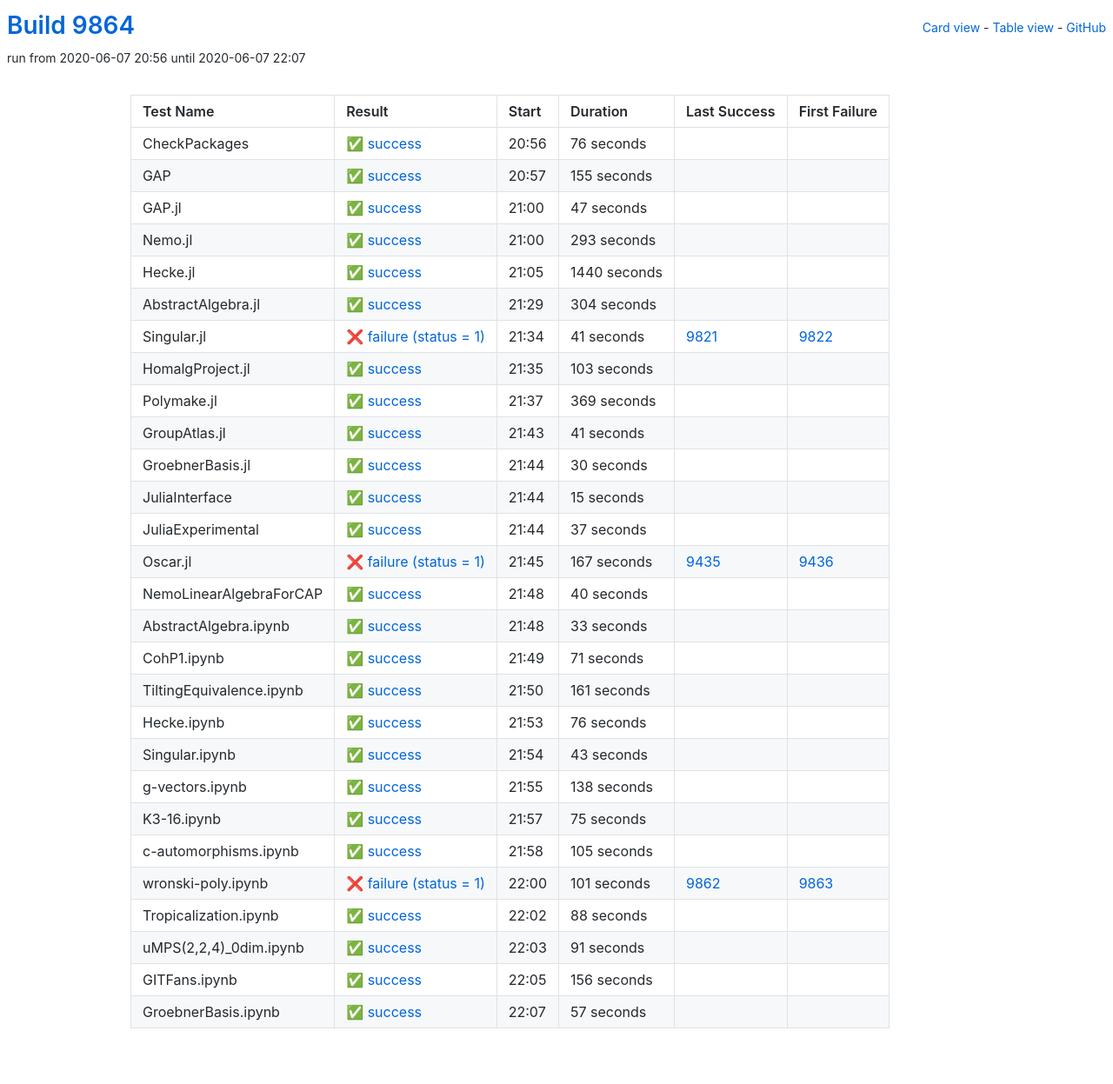
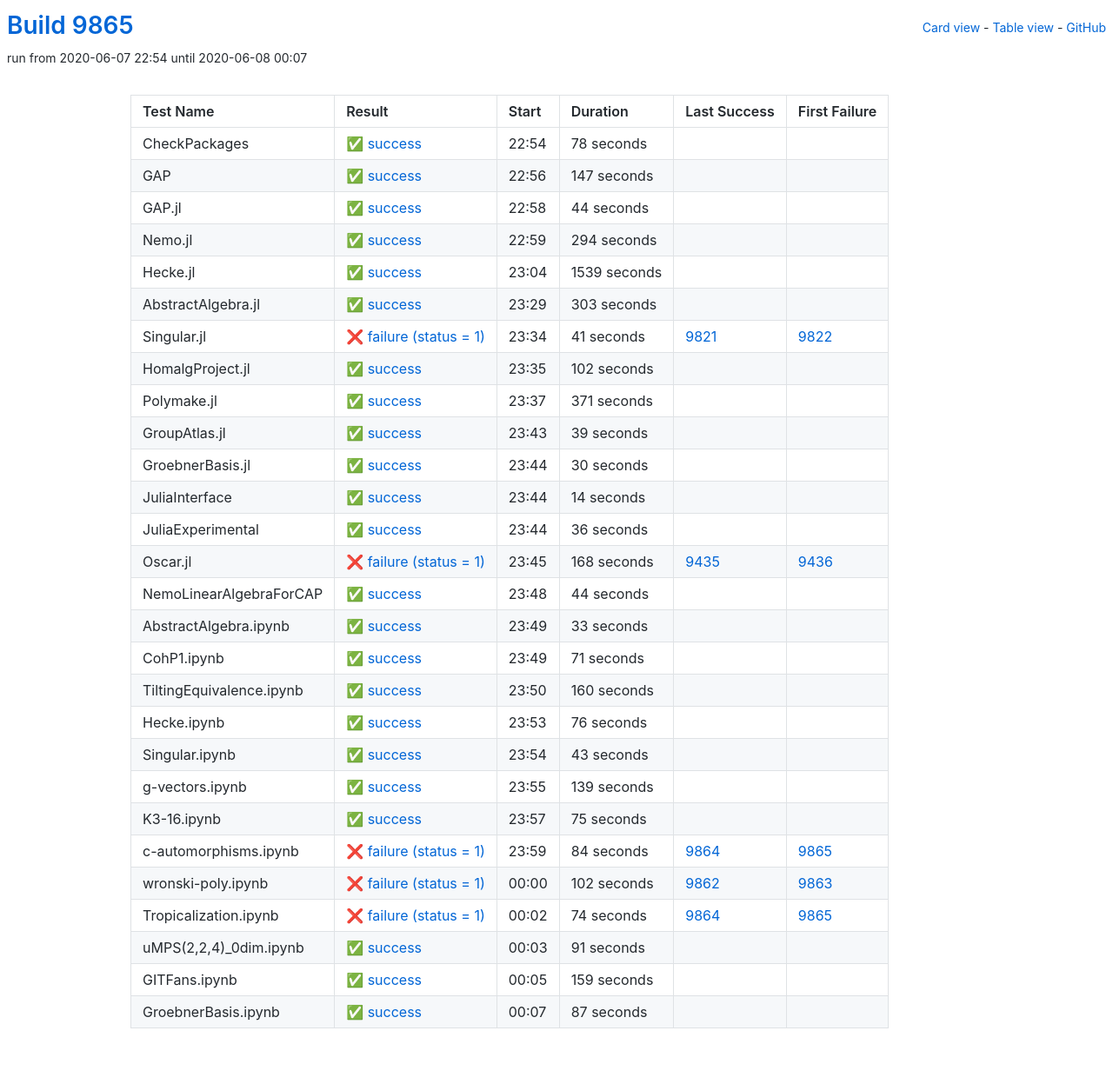
Before and after one commit to oscar-system/oscar-ci-status, a Jekyll site: the page built from table.html, in a window 1280 px wide. Shown: the whole page at 87% size. Built offline with Jekyll 4.4.1, drawn with Linux system fonts in a browser that asks for light colours.

Commit message:
Build 9865

```diff
--- a/_data/ci.yml
+++ b/_data/ci.yml
@@ -1,77 +1,77 @@
-build: 9864
-build_url: https://oscarci.mathematik.uni-kl.de/job/oscar/9864/
+build: 9865
+build_url: https://oscarci.mathematik.uni-kl.de/job/oscar/9865/
 job: oscar
 tests:
-- duration: 76
+- duration: 78
   exitcode: 0
   first_failure: false
   first_failure_url: null
   id: checkpackages
   last_success: false
   last_success_url: null
-  log: https://oscarci.mathematik.uni-kl.de/job/oscar/9864/artifact/logs/build-9864/CheckPackages.log
+  log: https://oscarci.mathematik.uni-kl.de/job/oscar/9865/artifact/logs/build-9865/CheckPackages.log
   name: CheckPackages
-  start: 2020-06-07 20:56
+  start: 2020-06-07 22:54
   status: success
   success: true
-- duration: 155
+- duration: 147
   exitcode: 0
   first_failure: false
   first_failure_url: null
   id: gap
   last_success: false
   last_success_url: null
-  log: https://oscarci.mathematik.uni-kl.de/job/oscar/9864/artifact/logs/build-9864/GAP.log
+  log: https://oscarci.mathematik.uni-kl.de/job/oscar/9865/artifact/logs/build-9865/GAP.log
   name: GAP
-  start: 2020-06-07 20:57
+  start: 2020-06-07 22:56
   status: success
   success: true
-- duration: 47
+- duration: 44
   exitcode: 0
   first_failure: false
   first_failure_url: null
   id: gap-jl
   last_success: false
   last_success_url: null
-  log: https://oscarci.mathematik.uni-kl.de/job/oscar/9864/artifact/logs/build-9864/GAP.jl.log
+  log: https://oscarci.mathematik.uni-kl.de/job/oscar/9865/artifact/logs/build-9865/GAP.jl.log
   name: GAP.jl
-  start: 2020-06-07 21:00
+  start: 2020-06-07 22:58
   status: success
   success: true
-- duration: 293
+- duration: 294
   exitcode: 0
   first_failure: false
   first_failure_url: null
   id: nemo-jl
   last_success: false
   last_success_url: null
-  log: https://oscarci.mathematik.uni-kl.de/job/oscar/9864/artifact/logs/build-9864/Nemo.jl.log
+  log: https://oscarci.mathematik.uni-kl.de/job/oscar/9865/artifact/logs/build-9865/Nemo.jl.log
   name: Nemo.jl
-  start: 2020-06-07 21:00
+  start: 2020-06-07 22:59
   status: success
   success: true
-- duration: 1440
+- duration: 1539
   exitcode: 0
   first_failure: false
   first_failure_url: null
   id: hecke-jl
   last_success: false
   last_success_url: null
-  log: https://oscarci.mathematik.uni-kl.de/job/oscar/9864/artifact/logs/build-9864/Hecke.jl.log
+  log: https://oscarci.mathematik.uni-kl.de/job/oscar/9865/artifact/logs/build-9865/Hecke.jl.log
   name: Hecke.jl
-  start: 2020-06-07 21:05
+  start: 2020-06-07 23:04
   status: success
   success: true
-- duration: 304
+- duration: 303
   exitcode: 0
   first_failure: false
   first_failure_url: null
   id: abstractalgebra-jl
   last_success: false
   last_success_url: null
-  log: https://oscarci.mathematik.uni-kl.de/job/oscar/9864/artifact/logs/build-9864/AbstractAlgebra.jl.log
+  log: https://oscarci.mathematik.uni-kl.de/job/oscar/9865/artifact/logs/build-9865/AbstractAlgebra.jl.log
   name: AbstractAlgebra.jl
-  start: 2020-06-07 21:29
+  start: 2020-06-07 23:29
   status: success
   success: true
 - duration: 41
@@ -81,45 +81,45 @@
   id: singular-jl
   last_success: 9821
   last_success_url: https://oscarci.mathematik.uni-kl.de/job/oscar/9821/
-  log: https://oscarci.mathematik.uni-kl.de/job/oscar/9864/artifact/logs/build-9864/Singular.jl.log
+  log: https://oscarci.mathematik.uni-kl.de/job/oscar/9865/artifact/logs/build-9865/Singular.jl.log
   name: Singular.jl
-  start: 2020-06-07 21:34
+  start: 2020-06-07 23:34
   status: failure
   success: false
-- duration: 103
+- duration: 102
   exitcode: 0
   first_failure: false
   first_failure_url: null
   id: homalgproject-jl
   last_success: false
   last_success_url: null
-  log: https://oscarci.mathematik.uni-kl.de/job/oscar/9864/artifact/logs/build-9864/HomalgProject.jl.log
+  log: https://oscarci.mathematik.uni-kl.de/job/oscar/9865/artifact/logs/build-9865/HomalgProject.jl.log
   name: HomalgProject.jl
-  start: 2020-06-07 21:35
+  start: 2020-06-07 23:35
   status: success
   success: true
-- duration: 369
+- duration: 371
   exitcode: 0
   first_failure: false
   first_failure_url: null
   id: polymake-jl
   last_success: false
   last_success_url: null
-  log: https://oscarci.mathematik.uni-kl.de/job/oscar/9864/artifact/logs/build-9864/Polymake.jl.log
+  log: https://oscarci.mathematik.uni-kl.de/job/oscar/9865/artifact/logs/build-9865/Polymake.jl.log
   name: Polymake.jl
-  start: 2020-06-07 21:37
+  start: 2020-06-07 23:37
   status: success
   success: true
-- duration: 41
+- duration: 39
   exitcode: 0
   first_failure: false
   first_failure_url: null
   id: groupatlas-jl
   last_success: false
   last_success_url: null
-  log: https://oscarci.mathematik.uni-kl.de/job/oscar/9864/artifact/logs/build-9864/GroupAtlas.jl.log
+  log: https://oscarci.mathematik.uni-kl.de/job/oscar/9865/artifact/logs/build-9865/GroupAtlas.jl.log
   name: GroupAtlas.jl
-  start: 2020-06-07 21:43
+  start: 2020-06-07 23:43
   status: success
   success: true
 - duration: 30
@@ -129,57 +129,57 @@
   id: groebnerbasis-jl
   last_success: false
   last_success_url: null
-  log: https://oscarci.mathematik.uni-kl.de/job/oscar/9864/artifact/logs/build-9864/GroebnerBasis.jl.log
+  log: https://oscarci.mathematik.uni-kl.de/job/oscar/9865/artifact/logs/build-9865/GroebnerBasis.jl.log
   name: GroebnerBasis.jl
-  start: 2020-06-07 21:44
+  start: 2020-06-07 23:44
   status: success
   success: true
-- duration: 15
+- duration: 14
   exitcode: 0
   first_failure: false
   first_failure_url: null
   id: juliainterface
   last_success: false
   last_success_url: null
-  log: https://oscarci.mathematik.uni-kl.de/job/oscar/9864/artifact/logs/build-9864/JuliaInterface.log
+  log: https://oscarci.mathematik.uni-kl.de/job/oscar/9865/artifact/logs/build-9865/JuliaInterface.log
   name: JuliaInterface
-  start: 2020-06-07 21:44
+  start: 2020-06-07 23:44
   status: success
   success: true
-- duration: 37
+- duration: 36
   exitcode: 0
   first_failure: false
   first_failure_url: null
   id: juliaexperimental
   last_success: false
   last_success_url: null
-  log: https://oscarci.mathematik.uni-kl.de/job/oscar/9864/artifact/logs/build-9864/JuliaExperimental.log
+  log: https://oscarci.mathematik.uni-kl.de/job/oscar/9865/artifact/logs/build-9865/JuliaExperimental.log
   name: JuliaExperimental
-  start: 2020-06-07 21:44
+  start: 2020-06-07 23:44
   status: success
   success: true
-- duration: 167
+- duration: 168
   exitcode: 1
   first_failure: 9436
   first_failure_url: https://oscarci.mathematik.uni-kl.de/job/oscar/9436/
   id: oscar-jl
   last_success: 9435
   last_success_url: https://oscarci.mathematik.uni-kl.de/job/oscar/9435/
-  log: https://oscarci.mathematik.uni-kl.de/job/oscar/9864/artifact/logs/build-9864/Oscar.jl.log
+  log: https://oscarci.mathematik.uni-kl.de/job/oscar/9865/artifact/logs/build-9865/Oscar.jl.log
   name: Oscar.jl
-  start: 2020-06-07 21:45
+  start: 2020-06-07 23:45
   status: failure
   success: false
-- duration: 40
+- duration: 44
   exitcode: 0
   first_failure: false
   first_failure_url: null
   id: nemolinearalgebraforcap
   last_success: false
   last_success_url: null
-  log: https://oscarci.mathematik.uni-kl.de/job/oscar/9864/artifact/logs/build-9864/NemoLinearAlgebraForCAP.log
+  log: https://oscarci.mathematik.uni-kl.de/job/oscar/9865/artifact/logs/build-9865/NemoLinearAlgebraForCAP.log
   name: NemoLinearAlgebraForCAP
-  start: 2020-06-07 21:48
+  start: 2020-06-07 23:48
   status: success
   success: true
 - duration: 33
@@ -189,9 +189,9 @@
   id: abstractalgebra-ipynb
   last_success: false
   last_success_url: null
-  log: https://oscarci.mathematik.uni-kl.de/job/oscar/9864/artifact/logs/build-9864/AbstractAlgebra.ipynb.log
+  log: https://oscarci.mathematik.uni-kl.de/job/oscar/9865/artifact/logs/build-9865/AbstractAlgebra.ipynb.log
   name: AbstractAlgebra.ipynb
-  start: 2020-06-07 21:48
+  start: 2020-06-07 23:49
   status: success
   success: true
 - duration: 71
@@ -201,21 +201,21 @@
   id: cohp1-ipynb
   last_success: false
   last_success_url: null
-  log: https://oscarci.mathematik.uni-kl.de/job/oscar/9864/artifact/logs/build-9864/CohP1.ipynb.log
+  log: https://oscarci.mathematik.uni-kl.de/job/oscar/9865/artifact/logs/build-9865/CohP1.ipynb.log
   name: CohP1.ipynb
-  start: 2020-06-07 21:49
+  start: 2020-06-07 23:49
   status: success
   success: true
-- duration: 161
+- duration: 160
   exitcode: 0
   first_failure: false
   first_failure_url: null
   id: tiltingequivalence-ipynb
   last_success: false
   last_success_url: null
-  log: https://oscarci.mathematik.uni-kl.de/job/oscar/9864/artifact/logs/build-9864/TiltingEquivalence.ipynb.log
+  log: https://oscarci.mathematik.uni-kl.de/job/oscar/9865/artifact/logs/build-9865/TiltingEquivalence.ipynb.log
   name: TiltingEquivalence.ipynb
-  start: 2020-06-07 21:50
+  start: 2020-06-07 23:50
   status: success
   success: true
 - duration: 76
@@ -225,9 +225,9 @@
   id: hecke-ipynb
   last_success: false
   last_success_url: null
-  log: https://oscarci.mathematik.uni-kl.de/job/oscar/9864/artifact/logs/build-9864/Hecke.ipynb.log
+  log: https://oscarci.mathematik.uni-kl.de/job/oscar/9865/artifact/logs/build-9865/Hecke.ipynb.log
   name: Hecke.ipynb
-  start: 2020-06-07 21:53
+  start: 2020-06-07 23:53
   status: success
   success: true
 - duration: 43
@@ -237,21 +237,21 @@
   id: singular-ipynb
   last_success: false
   last_success_url: null
-  log: https://oscarci.mathematik.uni-kl.de/job/oscar/9864/artifact/logs/build-9864/Singular.ipynb.log
+  log: https://oscarci.mathematik.uni-kl.de/job/oscar/9865/artifact/logs/build-9865/Singular.ipynb.log
   name: Singular.ipynb
-  start: 2020-06-07 21:54
+  start: 2020-06-07 23:54
   status: success
   success: true
-- duration: 138
+- duration: 139
   exitcode: 0
   first_failure: false
   first_failure_url: null
   id: g-vectors-ipynb
   last_success: false
   last_success_url: null
-  log: https://oscarci.mathematik.uni-kl.de/job/oscar/9864/artifact/logs/build-9864/g-vectors.ipynb.log
+  log: https://oscarci.mathematik.uni-kl.de/job/oscar/9865/artifact/logs/build-9865/g-vectors.ipynb.log
   name: g-vectors.ipynb
-  start: 2020-06-07 21:55
+  start: 2020-06-07 23:55
   status: success
   success: true
 - duration: 75
@@ -261,47 +261,47 @@
   id: k3-16-ipynb
   last_success: false
   last_success_url: null
-  log: https://oscarci.mathematik.uni-kl.de/job/oscar/9864/artifact/logs/build-9864/K3-16.ipynb.log
+  log: https://oscarci.mathematik.uni-kl.de/job/oscar/9865/artifact/logs/build-9865/K3-16.ipynb.log
   name: K3-16.ipynb
-  start: 2020-06-07 21:57
+  start: 2020-06-07 23:57
   status: success
   success: true
-- duration: 105
-  exitcode: 0
-  first_failure: false
-  first_failure_url: null
+- duration: 84
+  exitcode: 1
+  first_failure: 9865
+  first_failure_url: https://oscarci.mathematik.uni-kl.de/job/oscar/9865/
   id: c-automorphisms-ipynb
-  last_success: false
-  last_success_url: null
-  log: https://oscarci.mathematik.uni-kl.de/job/oscar/9864/artifact/logs/build-9864/c-automorphisms.ipynb.log
+  last_success: 9864
+  last_success_url: https://oscarci.mathematik.uni-kl.de/job/oscar/9864/
+  log: https://oscarci.mathematik.uni-kl.de/job/oscar/9865/artifact/logs/build-9865/c-automorphisms.ipynb.log
   name: c-automorphisms.ipynb
-  start: 2020-06-07 21:58
-  status: success
-  success: true
-- duration: 101
+  start: 2020-06-07 23:59
+  status: failure
+  success: false
+- duration: 102
   exitcode: 1
   first_failure: 9863
   first_failure_url: https://oscarci.mathematik.uni-kl.de/job/oscar/9863/
   id: wronski-poly-ipynb
   last_success: 9862
   last_success_url: https://oscarci.mathematik.uni-kl.de/job/oscar/9862/
-  log: https://oscarci.mathematik.uni-kl.de/job/oscar/9864/artifact/logs/build-9864/wronski-poly.ipynb.log
+  log: https://oscarci.mathematik.uni-kl.de/job/oscar/9865/artifact/logs/build-9865/wronski-poly.ipynb.log
   name: wronski-poly.ipynb
-  start: 2020-06-07 22:00
+  start: 2020-06-08 00:00
   status: failure
   success: false
-- duration: 88
-  exitcode: 0
-  first_failure: false
-  first_failure_url: null
+- duration: 74
+  exitcode: 1
+  first_failure: 9865
+  first_failure_url: https://oscarci.mathematik.uni-kl.de/job/oscar/9865/
   id: tropicalization-ipynb
-  last_success: false
-  last_success_url: null
-  log: https://oscarci.mathematik.uni-kl.de/job/oscar/9864/artifact/logs/build-9864/Tropicalization.ipynb.log
+  last_success: 9864
+  last_success_url: https://oscarci.mathematik.uni-kl.de/job/oscar/9864/
+  log: https://oscarci.mathematik.uni-kl.de/job/oscar/9865/artifact/logs/build-9865/Tropicalization.ipynb.log
   name: Tropicalization.ipynb
-  start: 2020-06-07 22:02
-  status: success
-  success: true
+  start: 2020-06-08 00:02
+  status: failure
+  success: false
 - duration: 91
   exitcode: 0
   first_failure: false
@@ -309,32 +309,32 @@
   id: umps-2-2-4-0dim-ipynb
   last_success: false
   last_success_url: null
-  log: https://oscarci.mathematik.uni-kl.de/job/oscar/9864/artifact/logs/build-9864/uMPS-2-2-4-_0dim.ipynb.log
+  log: https://oscarci.mathematik.uni-kl.de/job/oscar/9865/artifact/logs/build-9865/uMPS-2-2-4-_0dim.ipynb.log
   name: uMPS(2,2,4)_0dim.ipynb
-  start: 2020-06-07 22:03
+  start: 2020-06-08 00:03
   status: success
   success: true
-- duration: 156
+- duration: 159
   exitcode: 0
   first_failure: false
   first_failure_url: null
   id: gitfans-ipynb
   last_success: false
   last_success_url: null
-  log: https://oscarci.mathematik.uni-kl.de/job/oscar/9864/artifact/logs/build-9864/GITFans.ipynb.log
+  log: https://oscarci.mathematik.uni-kl.de/job/oscar/9865/artifact/logs/build-9865/GITFans.ipynb.log
   name: GITFans.ipynb
-  start: 2020-06-07 22:05
+  start: 2020-06-08 00:05
   status: success
   success: true
-- duration: 57
+- duration: 87
   exitcode: 0
   first_failure: false
   first_failure_url: null
   id: groebnerbasis-ipynb
   last_success: false
   last_success_url: null
-  log: https://oscarci.mathematik.uni-kl.de/job/oscar/9864/artifact/logs/build-9864/GroebnerBasis.ipynb.log
+  log: https://oscarci.mathematik.uni-kl.de/job/oscar/9865/artifact/logs/build-9865/GroebnerBasis.ipynb.log
   name: GroebnerBasis.ipynb
-  start: 2020-06-07 22:07
+  start: 2020-06-08 00:07
   status: success
   success: true
```
Also changed, not shown: README.md.
